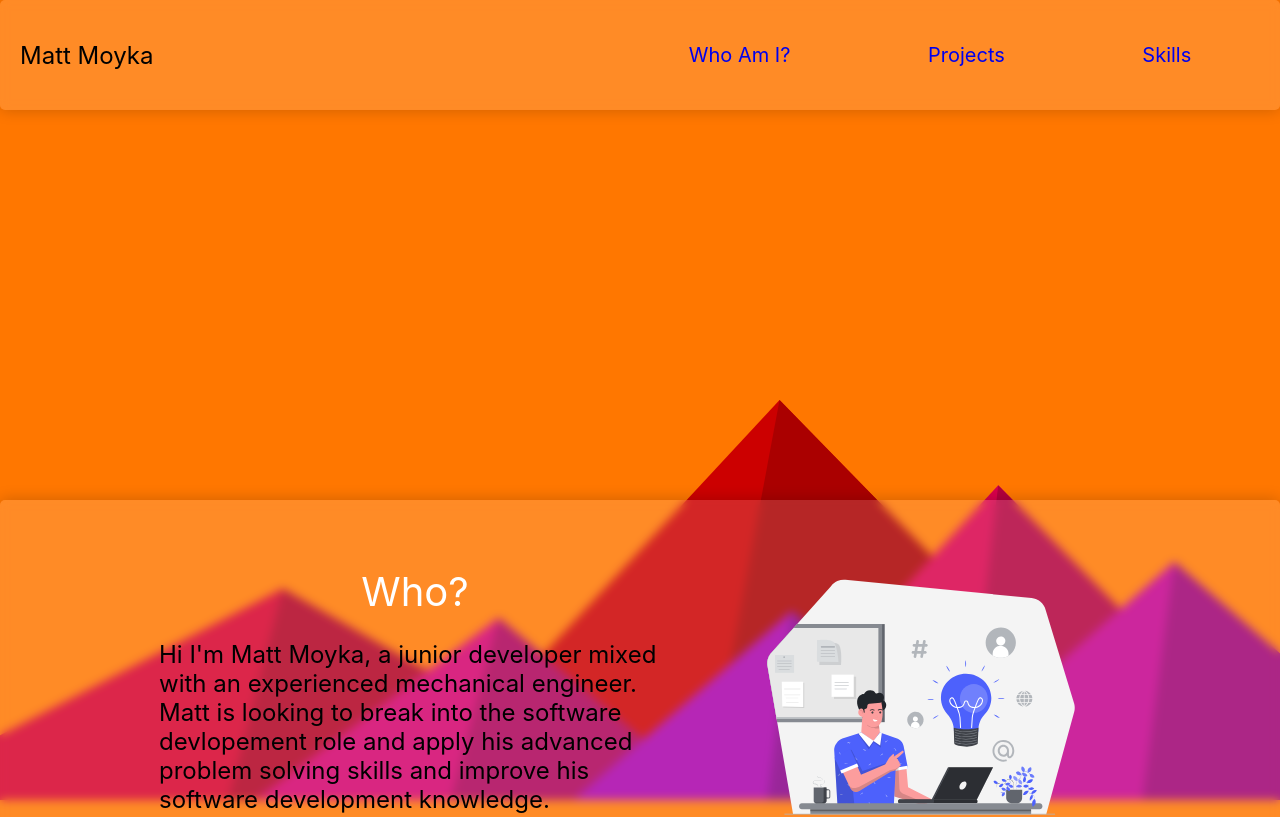
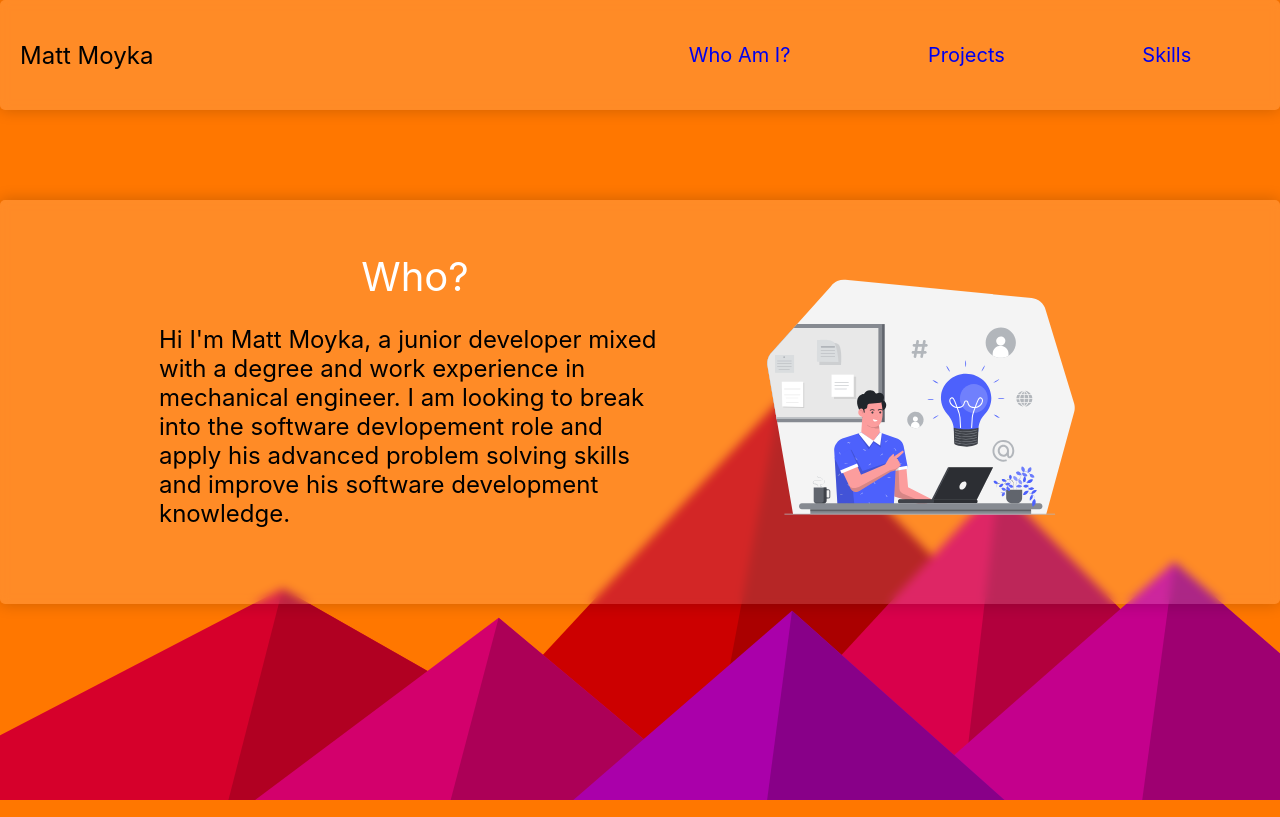
Before and after one commit to MattMoyka/PortfolioWebsite, a React (Create React App) app in the folder client/: page / in a window 1280 px wide. Shown: the top 817 px of the page. Built offline with nearby package versions, Linux system fonts and the light colour scheme.

Commit message:
spacers added

```diff
--- a/client/src/components/AboutMe.jsx
+++ b/client/src/components/AboutMe.jsx
@@ -4,11 +4,11 @@ import Landing from './Landing'
 export default function AboutMe() {
   return (
     <div>
-      <div id='who' className='blocker'></div>
+      <div id='who' className='blocker-top'></div>
       <div className='aboutme-container'>
         <div className='aboutme-text'>
           <div className='aboutme-title' >Who?</div>
-          <p className='aboutme-p'>Hi I'm Matt Moyka, a junior developer mixed with an experienced mechanical engineer. Matt is looking to break into the software devlopement role and apply his advanced problem solving skills and improve his software development knowledge.</p>
+          <p className='aboutme-p'>Hi I'm Matt Moyka, a junior developer mixed with a degree and work experience in mechanical engineer. I am looking to break into the software devlopement role and apply his advanced problem solving skills and improve his software development knowledge.</p>
         </div>
         <Landing />
       </div>
--- a/client/src/components/component.css
+++ b/client/src/components/component.css
@@ -116,3 +116,8 @@ padding: 50px;
   height: 100px;
   margin-top: 50vh;
 }
+
+.blocker-top{
+  height: 100px;
+  margin-top: 100px;
+}
```
